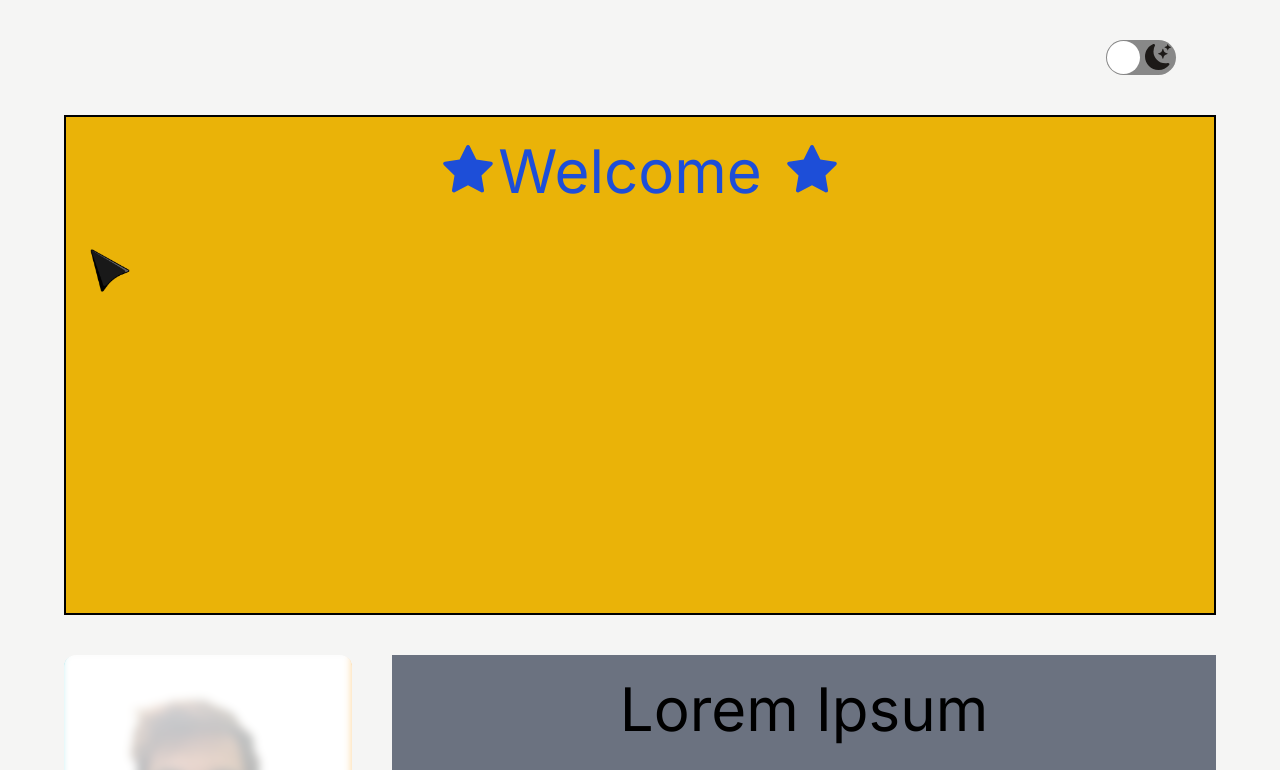
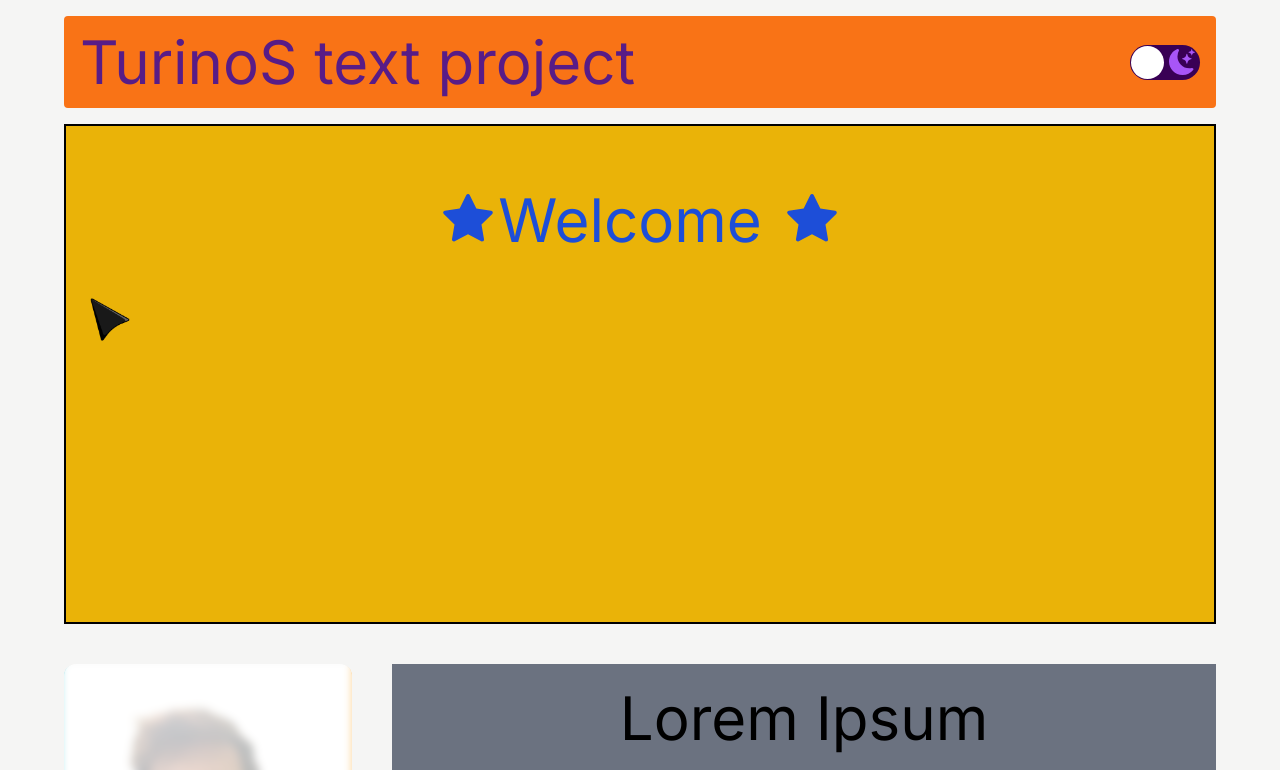
Before and after one commit to TurinoS/Motion-Page-Demo, a Next.js app: page / in a window 1280 px wide. Shown: the top 770 px of the page. Built offline with nearby package versions, Linux system fonts and the light colour scheme.

Commit message:
adicionando header para aproveitar melhor os temas

```diff
--- a/src/app/globals.css
+++ b/src/app/globals.css
@@ -4,6 +4,10 @@
 
 body {
   @apply bg-stone-100 text-stone-900 dark:bg-slate-900 dark:text-stone-100;
+}
+
+header {
+  @apply bg-orange-500 text-purple-900 dark:bg-purple-900 dark:text-orange-500;
 }
 
 .triangle {
--- a/src/app/page.tsx
+++ b/src/app/page.tsx
@@ -68,20 +68,24 @@ export default function Home() {
     <main onMouseMove={(e) => {
       handleMouseMove(e);
     }} className="flex flex-col p-16 pt-0 text-6xl">
+      <header className="flex justify-between items-center p-4 rounded my-4">
+        <h1>TurinoS text project</h1>
         <Switch
-          className="m-10 self-end"
           onChange={() => setTheme(theme === 'dark' ? 'light' : 'dark')}
           checked={theme === 'dark' ? true : false}
           checkedIcon={<BsFillSunFill className="pt-1 ml-1 text-3xl" />}
-          uncheckedIcon={<BsFillMoonStarsFill className="pt-1 ml-1 text-3xl" />}
+          uncheckedIcon={<BsFillMoonStarsFill className="pt-1 ml-1 text-3xl text-purple-500" />}
           height={35}
           width={70}
+          onColor="#550000"
+          offColor="#390055"
         />
+      </header>
       <div
         ref={bodyRef}
         className="w-full h-[500px] bg-yellow-500 border-2 border-black p-6 relative overflow-hidden cursor-none"
       >
-        <div className="flex justify-center mb-12 text-blue-700">
+        <div className="flex justify-center pt-10 mb-12 text-blue-700">
           <AiFillStar />
           <h1 className="z-20">
             <Typewriter
```
